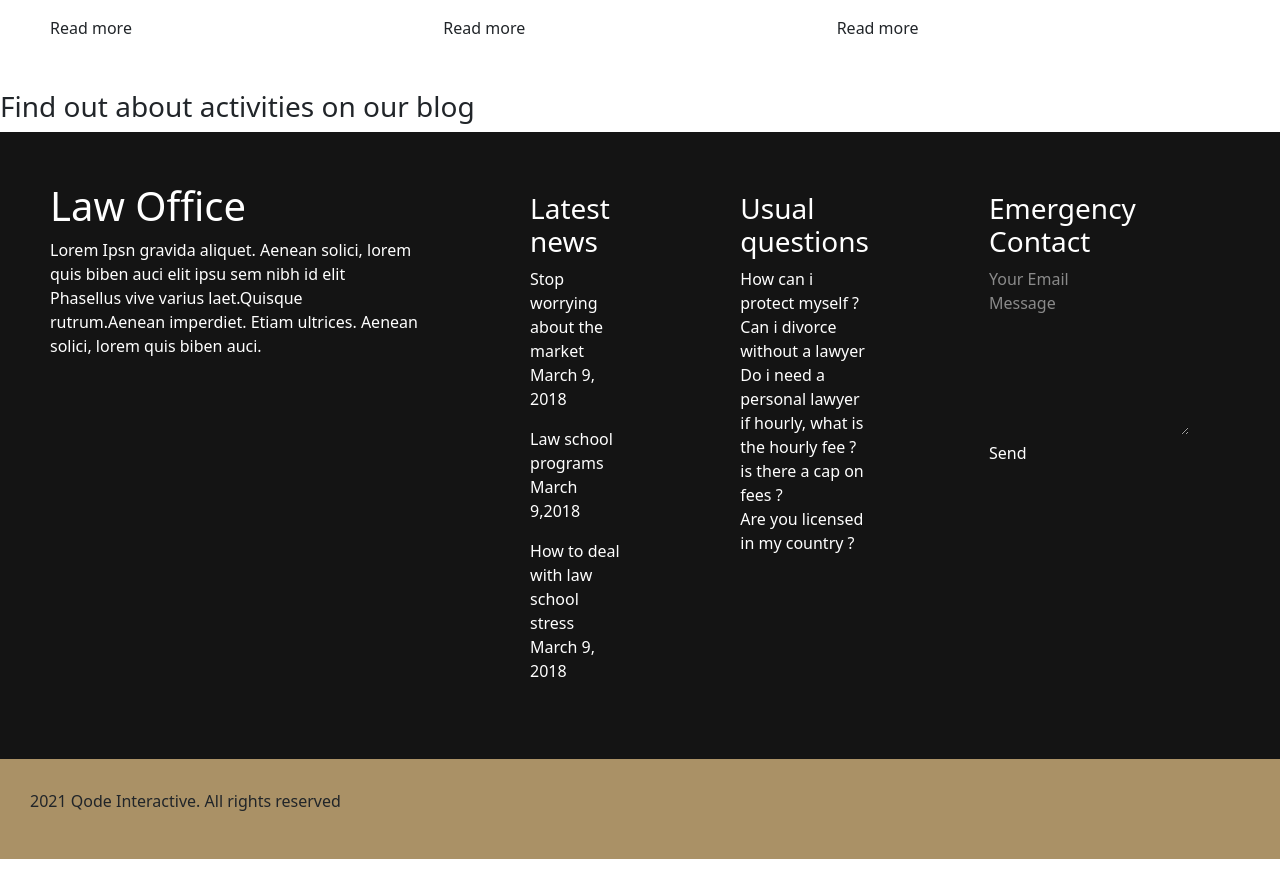
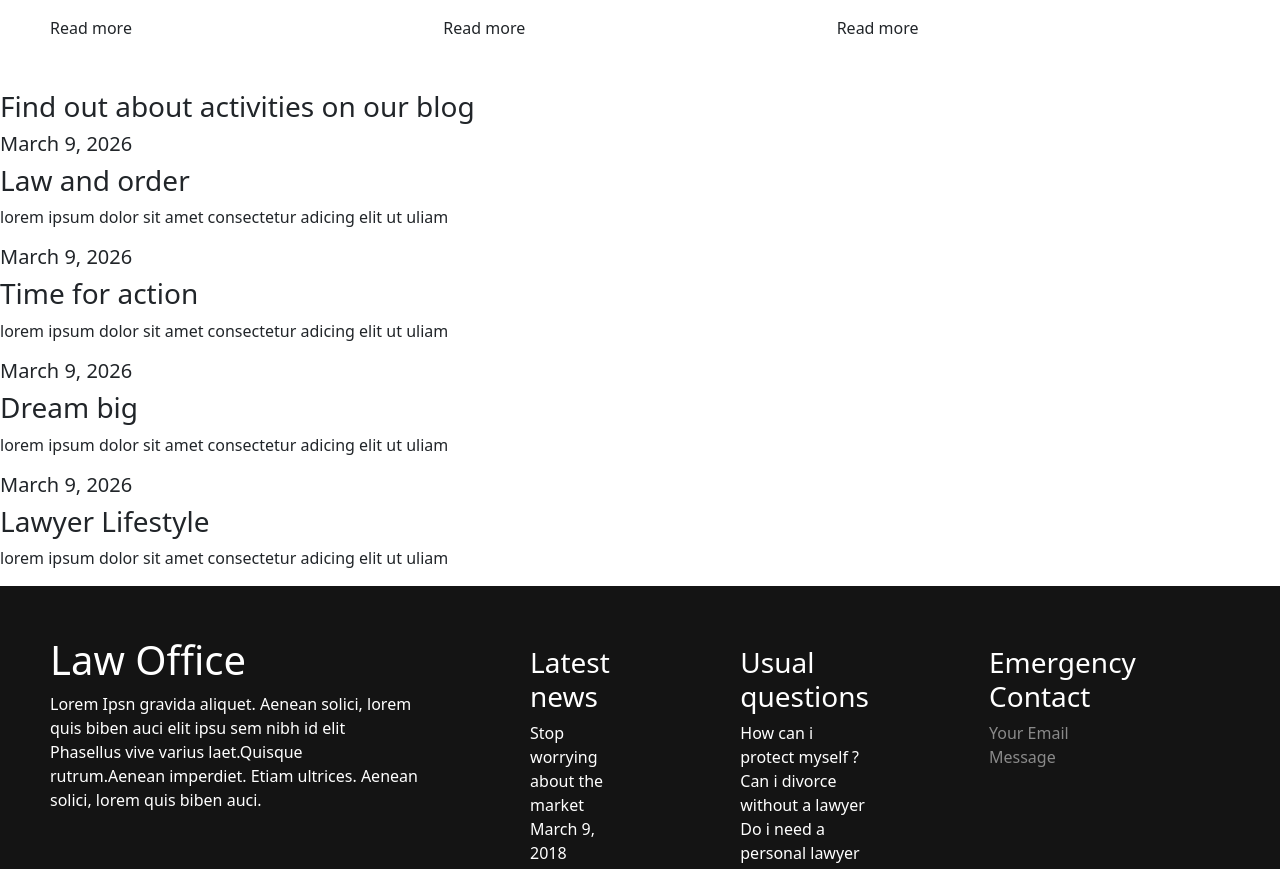
Before and after one commit to Toluwanimicode/Anwalt-Frontend, a React (Vite) app: page / in a window 1280 px wide. Shown: the part 2441-3310 px from the top of the page. Built offline with nearby package versions, Linux system fonts and the light colour scheme.

Commit message:
added changes

```diff
--- a/src/components/Pages/Home/Home.jsx
+++ b/src/components/Pages/Home/Home.jsx
@@ -131,6 +131,35 @@ const Home = () => {
       </div>
       <div>
         <h3>Find out about activities on our blog</h3>
+        <div>
+          <div>
+            <img />
+            <h5>March 9, 2026</h5>
+            <h3>Law and order </h3>
+            <p>lorem ipsum dolor sit amet consectetur adicing elit ut uliam </p>
+          </div>
+          <div>
+            <img />
+            <h5>March 9, 2026</h5>
+            <h3>Time for action</h3>
+            <p>lorem ipsum dolor sit amet consectetur adicing elit ut uliam</p>
+          </div>
+          <div>
+            <img />
+            <h5>March 9, 2026</h5>
+            <h3>Dream big</h3>
+            <p>lorem ipsum dolor sit amet consectetur adicing elit ut uliam</p>
+
+          </div>
+          <div>
+            <img />
+            <h5>March 9, 2026</h5>
+            <h3>
+              Lawyer Lifestyle
+            </h3>
+            <p>lorem ipsum dolor sit amet consectetur adicing elit ut uliam</p>
+          </div>
+        </div>
       </div>
       <div>
         <Footer />
```
